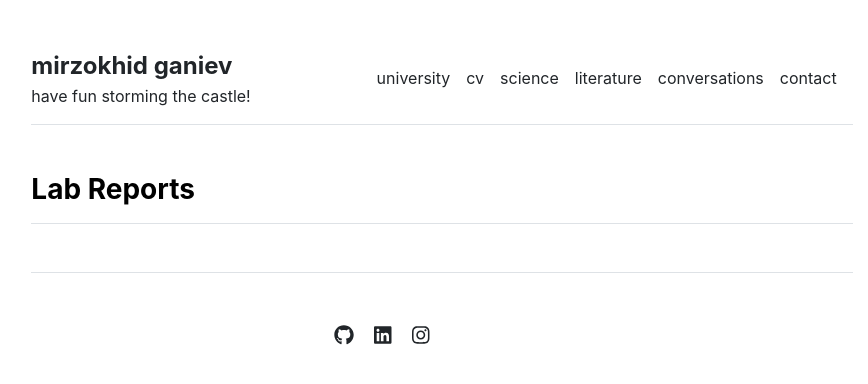
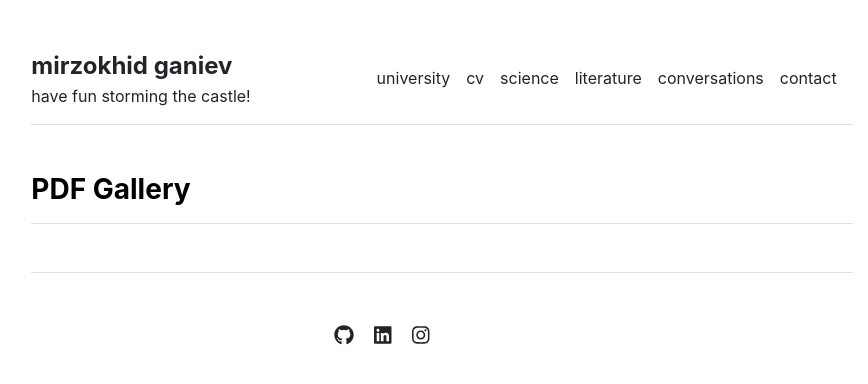
Before and after one commit to Mirzokhid/mirzokhid.github.io, a Jekyll site: the page built from science.md, in a window 1280 px wide. Shown: the top 384 px of the page, without its empty margins (198-1066 px from the left). Built offline with Jekyll 4.4.1, drawn with Linux system fonts in a browser that asks for light colours.

Commit message:
Update science.html

```diff
--- a/_layouts/science.html
+++ b/_layouts/science.html
@@ -4,12 +4,12 @@ layout: default
 
 {{ content }}
 
-<h3 class="fw-bold border-bottom pb-3 mb-5">Lab Reports</h3>
+<h3 class="fw-bold border-bottom pb-3 mb-5">PDF Gallery</h3>
 <div class="row g-5 mb-5">
   {% for labs in site.data.labs %}
     <div class="col-md-6">
       <div class="text-center">
-        <iframe class="pdf-frame" src="{{ site.github.url }}/labs/{{ labs.url }}.pdf" title="{{ labs.name }}" style="width: 100%; height: 400px; border: 1px solid #ddd;"></iframe>
+        <iframe class="pdf-frame" src="{{ labs.url }}" title="{{ labs.name }}" style="width: 100%; height: 400px; border: 1px solid #ddd;"></iframe>
         <p class="mt-2 fw-bold">{{ labs.name }}</p>
         <p>{{ labs.description }}</p>
       </div>
```
